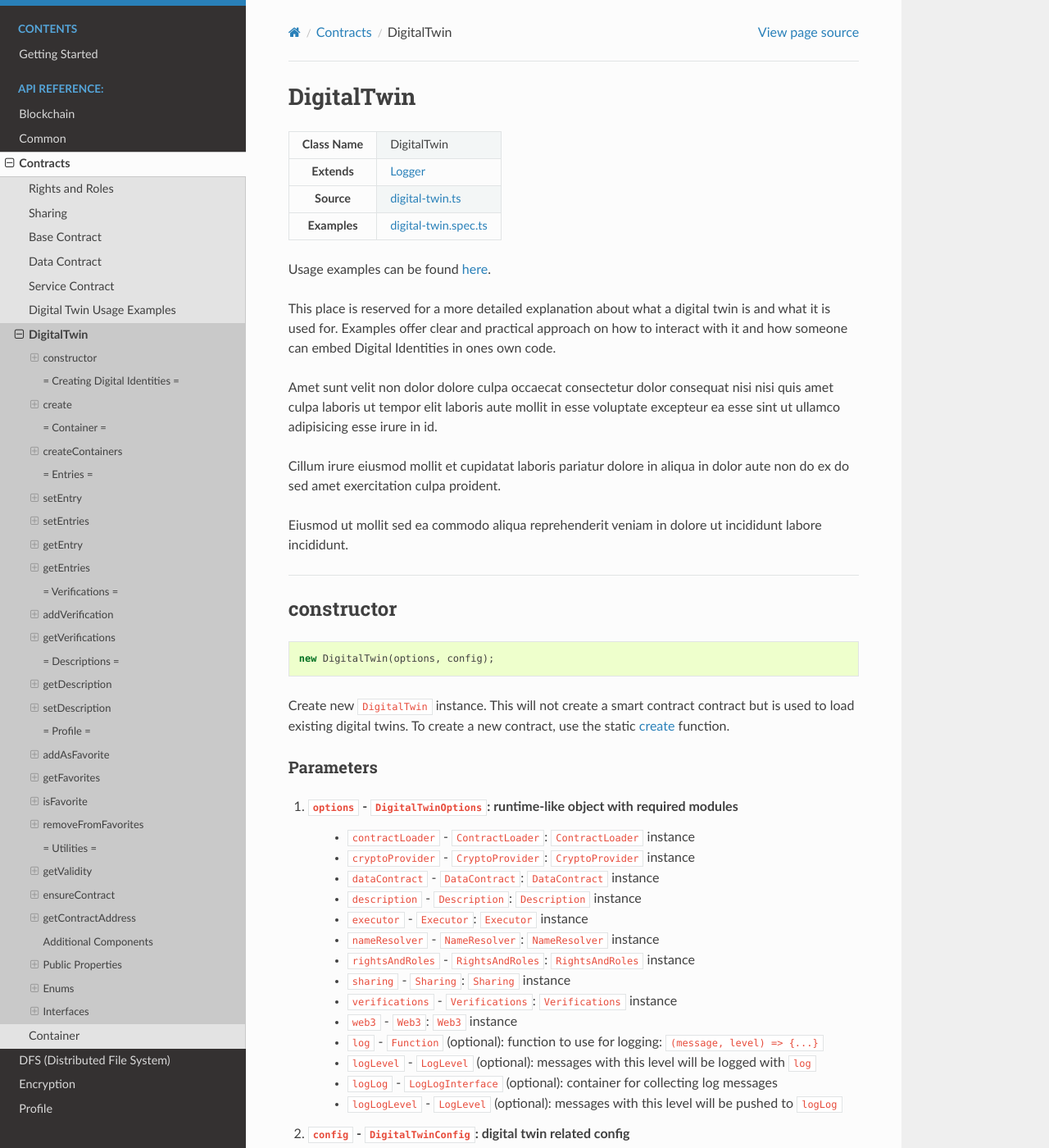
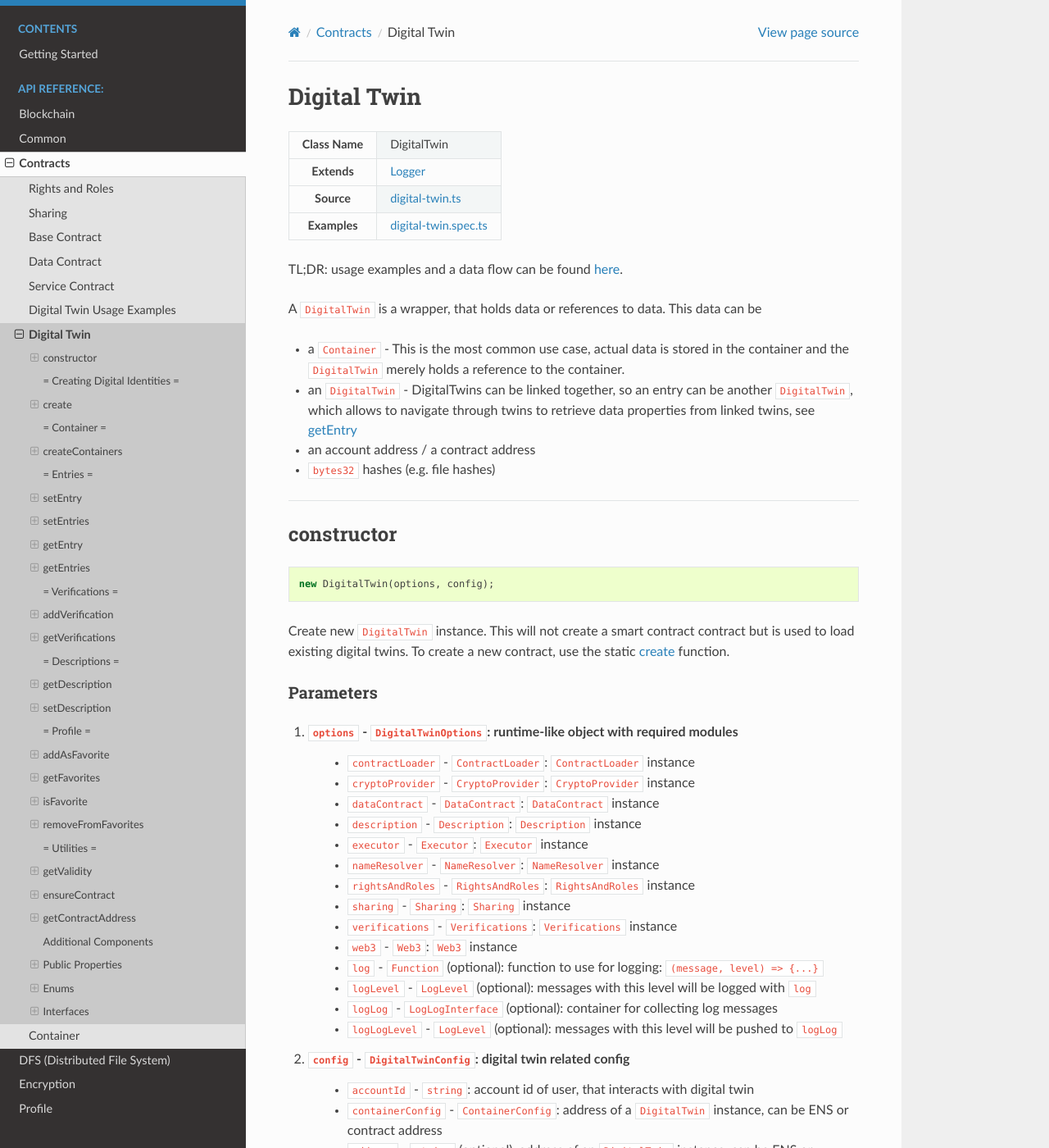
Before and after one commit to evannetwork/api-blockchain-core, a Sphinx documentation site: the page built from docs/contracts/digital-twin.rst, in a window 1280 px wide and 1400 px high. Shown: the whole window at 82% size. Built offline with Sphinx 7.4.7 and the Read the Docs theme 2.0.0, drawn with Linux system fonts in a browser that asks for light colours; pages that are not in the unit, such as notebooks, are missing from menus; some of the changed text lies outside the part shown.

Commit message:
update docu
- add docu for `Container`
- update `IndexContract` name to `DigitalTwin`
- update `ContainerContract` name to `Container`

```diff
--- a/docs/contracts/digital-twin.rst
+++ b/docs/contracts/digital-twin.rst
@@ -1,5 +1,5 @@
 ================================================================================
-DigitalTwin
+Digital Twin
 ================================================================================
 
 .. list-table::
@@ -15,15 +15,14 @@ DigitalTwin
    * - Examples
      - `digital-twin.spec.ts <https://github.com/evannetwork/api-blockchain-core/tree/master/src/contracts/digital-twin/digital-twin.spec.ts>`_
 
-Usage examples can be found :doc:`here <./digital-twin-usage-examples>`.
+TL;DR: usage examples and a data flow can be found :doc:`here <./digital-twin-usage-examples>`.
 
-This place is reserved for a more detailed explanation about what a digital twin is and what it is used for. Examples offer clear and practical approach on how to interact with it and how someone can embed Digital Identities in ones own code.
+A ``DigitalTwin`` is a wrapper, that holds data or references to data. This data can be
 
-Amet sunt velit non dolor dolore culpa occaecat consectetur dolor consequat nisi nisi quis amet culpa laboris ut tempor elit laboris aute mollit in esse voluptate excepteur ea esse sint ut ullamco adipisicing esse irure in id.
-
-Cillum irure eiusmod mollit et cupidatat laboris pariatur dolore in aliqua in dolor aute non do ex do sed amet exercitation culpa proident.
-
-Eiusmod ut mollit sed ea commodo aliqua reprehenderit veniam in dolore ut incididunt labore incididunt.
+- a |source Container|_ - This is the most common use case, actual data is stored in the container and the ``DigitalTwin`` merely holds a reference to the container.
+- an ``DigitalTwin`` - DigitalTwins can be linked together, so an entry can be another ``DigitalTwin``, which allows to navigate through twins to retrieve data properties from linked twins, see :ref:`getEntry <digital-twin_getEntry>`
+- an account address / a contract address
+- ``bytes32`` hashes (e.g. file hashes)
 
 
 
@@ -63,7 +62,7 @@ Parameters
 #. ``config`` - ``DigitalTwinConfig``: digital twin related config
     * ``accountId`` - ``string``: account id of user, that interacts with digital twin
     * ``containerConfig`` - ``ContainerConfig``: address of a ``DigitalTwin`` instance, can be ENS or contract address
-    * ``address`` - ``string`` (optional): address of an ``IndexContract`` instance, can be ENS or contract address
+    * ``address`` - ``string`` (optional): address of an ``DigitalTwin`` instance, can be ENS or contract address
     * ``description`` - ``string``: description has to be passed to ``.create`` to apply it to to contract
     * ``factoryAddress`` - ``string`` (optional): factory address can be passed to ``.create`` for customer digital twin factory
 
@@ -139,7 +138,7 @@ Parameters
 Returns
 -------
 
-``Promise`` returns ``DigitalTwin``: new instance bound to new ``IndexContract``
+``Promise`` returns ``DigitalTwin``: new instance bound to new ``DigitalTwin``
 
 -------
 Example
@@ -300,11 +299,19 @@ getEntry
 
 Get single entry from index contract.
 
+When this twin has other twins as its entries, properties from those can be selected by building a path of properties.
+
+For example a twin called ``car`` may have a link to another twin under the name ``tire``. The twin ``tire`` has an entry called ``metadata``. It is possible to retrieve this entry from the twin ``car`` with:
+
+.. code-block:: typescript
+
+  const tireMetadata = await car.getEntry('tire/metadata');
+
 ----------
 Parameters
 ----------
 
-#. ``name`` - ``string``: entry name
+#. ``name`` - ``string``: entry name or path to data in linked twin
 
 -------
 Returns
@@ -821,7 +828,7 @@ getContractAddress
 
   digitalTwin.getContractAddress();
 
-Get contract address of underlying IndexContract.
+Get contract address of underlying DigitalTwin.
 
 -------
 Returns
@@ -887,11 +894,11 @@ DigitalTwinEntryType
 possible entry types for entries in index
 
 #. ``AccountId``
-#. ``ContainerContract``
+#. ``Container``
 #. ``FileHash``
 #. ``GenericContract``
 #. ``Hash``
-#. ``IndexContract``
+#. ``DigitalTwin``
 
 
 
@@ -908,7 +915,7 @@ config for digital twin
 
 #. ``accountId`` - ``string``: account id of user, that interacts with digital twin
 #. ``containerConfig`` - ``ContainerConfig``: address of a ``DigitalTwin`` instance, can be ENS or contract address
-#. ``address`` - ``string`` (optional): address of an ``IndexContract`` instance, can be ENS or contract address
+#. ``address`` - ``string`` (optional): address of an ``DigitalTwin`` instance, can be ENS or contract address
 #. ``description`` - ``string`` (optional): description has to be passed to ``.create`` to apply it to to contract
 #. ``factoryAddress`` - ``string`` (optional): factory address can be passed to ``.create`` for customer digital twin factory
 
@@ -946,14 +953,17 @@ data for verifications for digital twins
 
 .. required for building markup
 
+.. |source container| replace:: ``Container``
+.. _source container: ../contracts/container.html
+
 .. |source contractLoader| replace:: ``ContractLoader``
 .. _source contractLoader: ../contracts/contract-loader.html
 
+.. |source cryptoProvider| replace:: ``CryptoProvider``
+.. _source cryptoProvider: ../encryption/crypto-provider.html
+
 .. |source dataContract| replace:: ``DataContract``
 .. _source dataContract: ../contracts/data-contract.html
-
-.. |source cryptoProvider| replace:: ``CryptoProvider``
-.. _source cryptoProvider: ../encryption/crypto-provider.html
 
 .. |source description| replace:: ``Description``
 .. _source description: ../blockchain/description.html
```
Also changed, not shown: docs/contracts/container.rst (+9 -6 lines).
